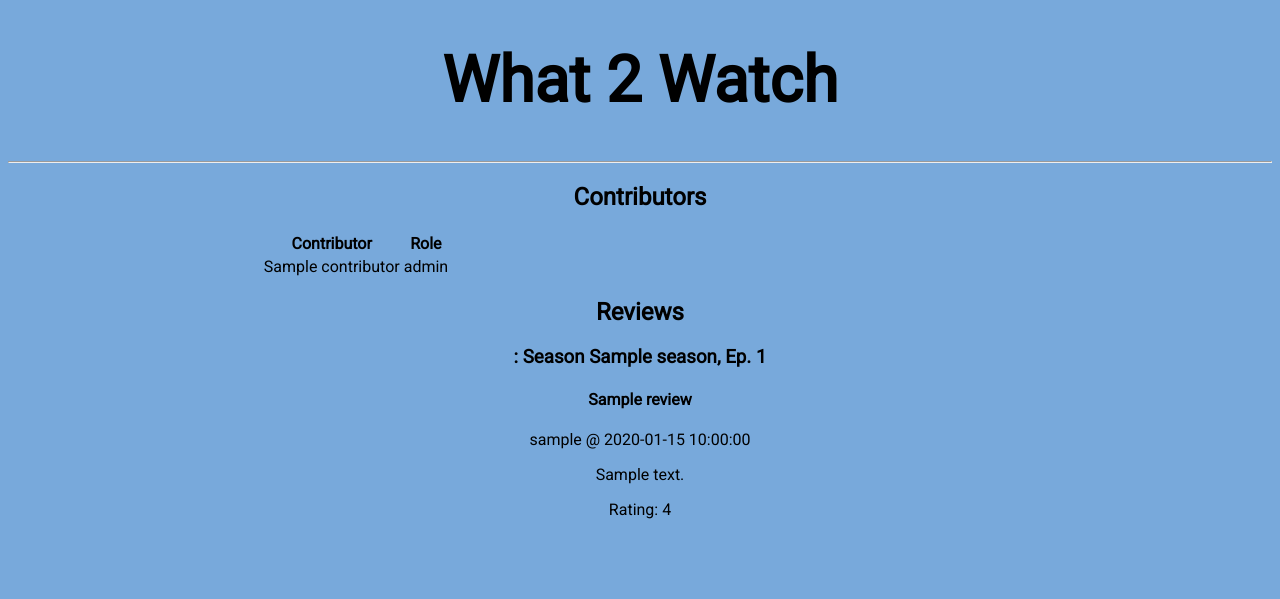
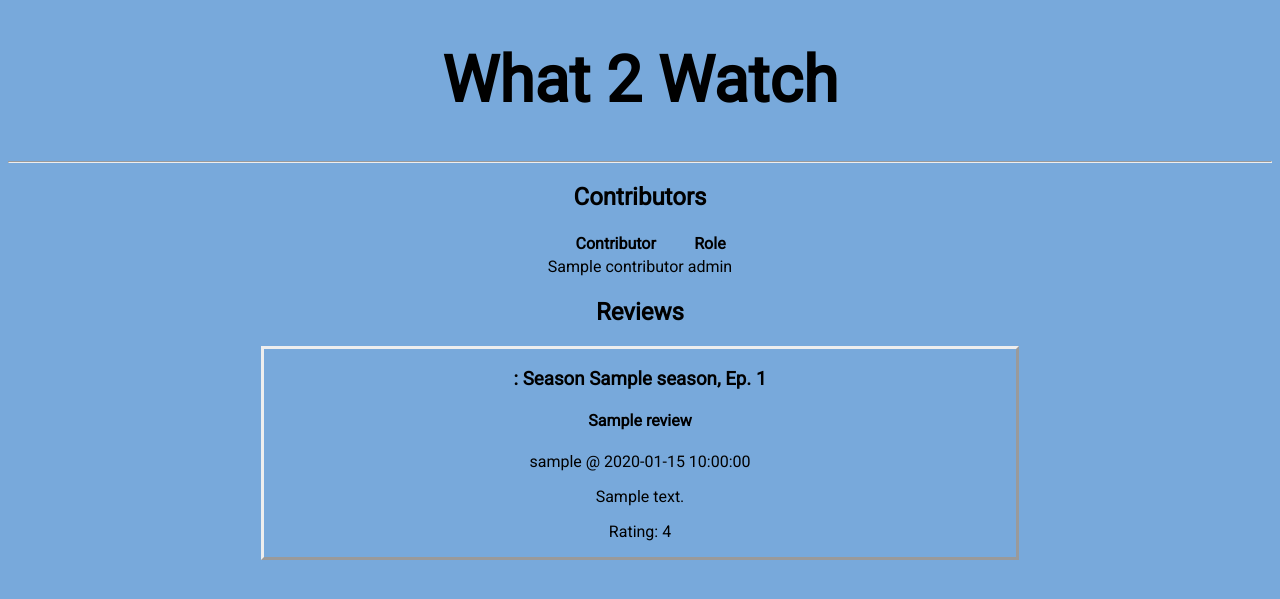
Before and after one commit to GKjohns/W4111-Project_1, a Flask app: template templates/episode_reviews.html in a window 1280 px wide. Shown: the top 599 px of the page. Run offline with Flask 2, Linux system fonts and the light colour scheme; the template is opened without the code that fills it: most values are stand-ins (such as "Sample title", 1, 10 or a date in 2020); parts of the project's set-up code (start-up, migrations or seed data) failed here and were passed over.

Commit message:
more formatting

```diff
--- a/templates/episode_reviews.html
+++ b/templates/episode_reviews.html
@@ -1,6 +1,7 @@
 {% extends "_base.html" %}
 {% block content %}
   <div class="reviews_container">
+      <center>
     <h2>Contributors</h2>
     {% if contributors|length == 0 %}
       <em>No contributors</em>
@@ -20,12 +21,15 @@
     {% endif %}
     <h2>Reviews</h2>
   {% for review in reviews %}
+    <div style="border-style:outset">
     <h3>{{ review['show_name'] }}: Season {{ review['season'] }}, Ep. {{ review['episode_number']}}</h3>
     <h4>{{ review['episode_name'] }}</h4>
     <p>{{ review['user_name'] }} @ {{ review['review_time']}}</p>
     <p>{{ review['text'] }}</p>
     <p>Rating: {{ review['rating']}}</p>
+    </div>
   {% endfor %}
+  </center>
   </div>
 
 
```
